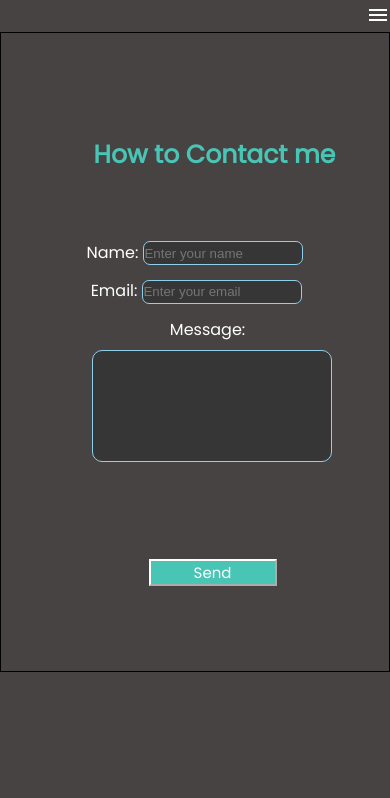
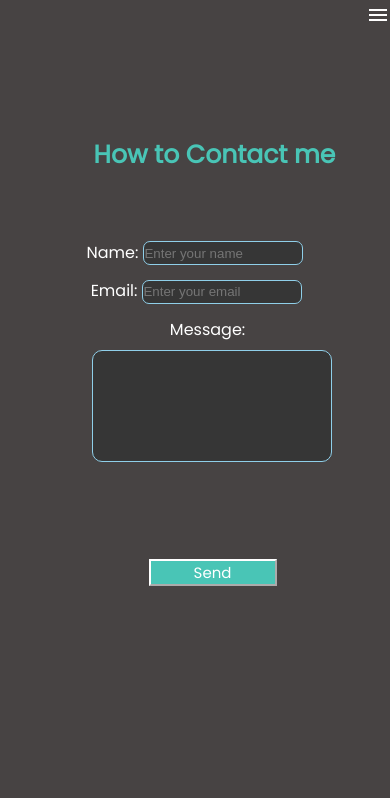
Before and after one commit to Kamui-Hebertt/Kamui-Hebertt.Portifolio, a React (Create React App) app in the folder my-app/: page /contact in a window 390 px wide. Shown: the top 798 px of the page. Built offline with nearby package versions, Linux system fonts and the light colour scheme.

Commit message:
tying to fix btn bug

```diff
--- a/my-app/src/styles/_contactMobile.scss
+++ b/my-app/src/styles/_contactMobile.scss
@@ -123,7 +123,7 @@
    display: flex;
    justify-content: center;
    height: 40rem;
-   border:1px solid black;
+
 
     align-items: center;
   }
--- a/my-app/src/styles/main.css
+++ b/my-app/src/styles/main.css
@@ -1214,7 +1214,6 @@ body {
     display: flex;
     justify-content: center;
     height: 40rem;
-    border: 1px solid black;
     align-items: center;
   }
   .formMain {
```
Also changed, not shown: 1 other file (tests, documents, lock files or other folders).
